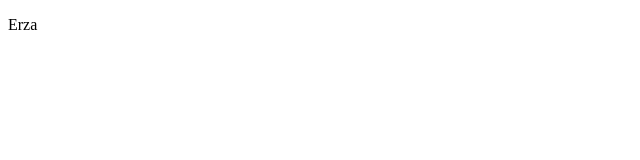
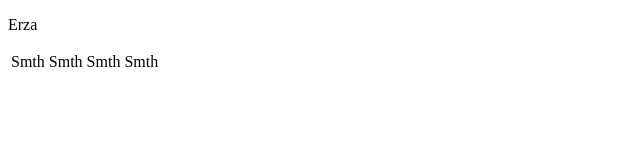
Before and after one commit to floriansaqipi/git-tests, a plain HTML site: page erza.html in a window 1280 px wide. Shown: the whole page, without its empty margins (0-640 px from the left). Drawn offline with Linux system fonts and the light colour scheme.

Commit message:
:fire: po bon kolegje

```diff
--- a/erza.html
+++ b/erza.html
@@ -8,5 +8,13 @@
 </head>
 <body>
     <p>Erza</p>
+    <table>
+        <tr>
+            <td>Smth</td>
+            <td>Smth</td>
+            <td>Smth</td>
+            <td>Smth</td>
+        </tr>
+    </table>
 </body>
 </html>
```
